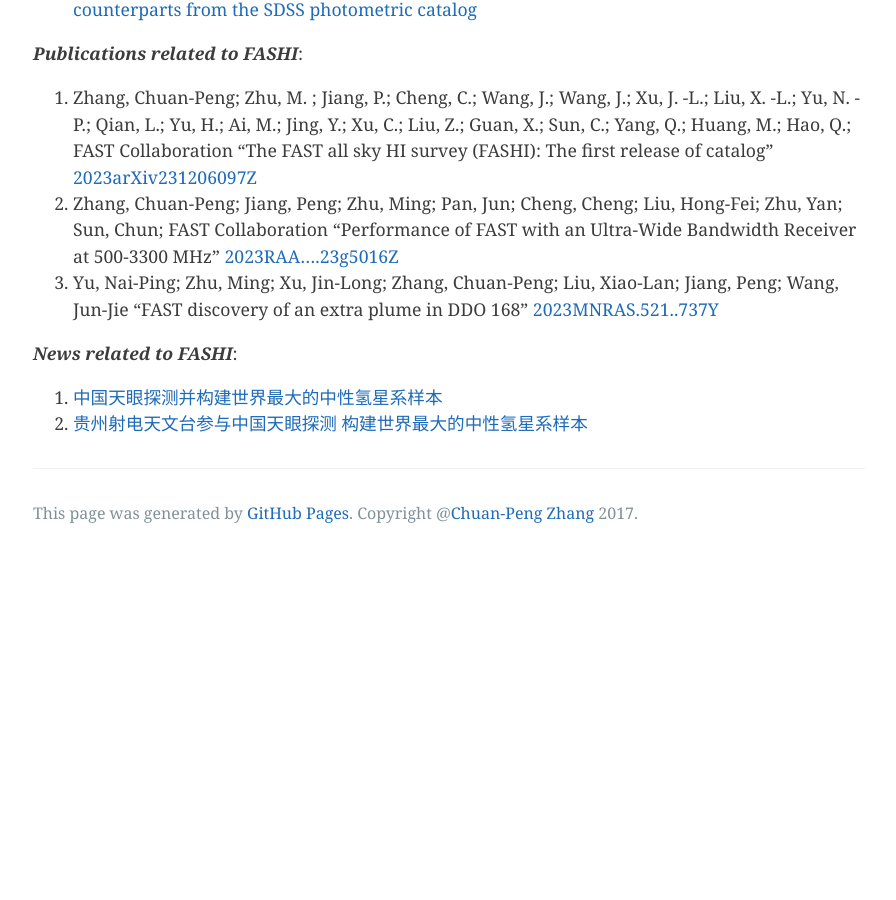
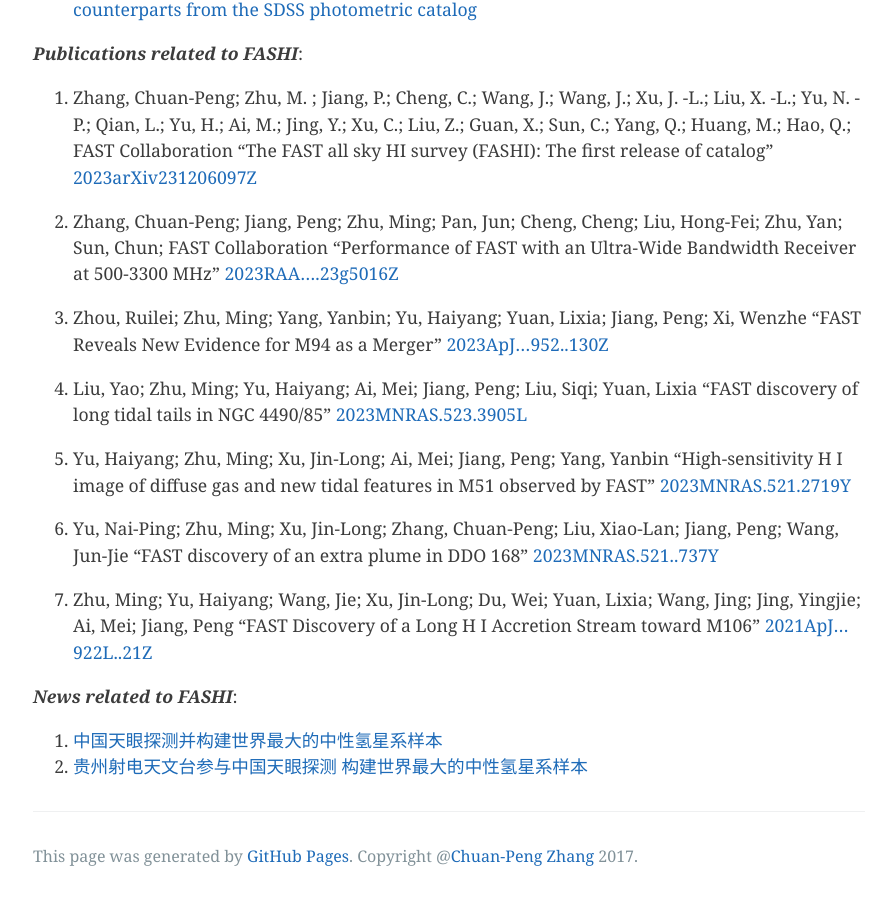
Before and after one commit to zcp521/zcp521.github.io, a Jekyll site: the page built from fashi.md, in a window 1280 px wide and 900 px high, scrolled down 3087 px. Shown: the whole window, without its empty margins (191-1087 px from the left). Built offline with Jekyll 4.4.1, drawn with Linux system fonts in a browser that asks for light colours; before the commit the page ends 3644 px from its top, so only the background shows below that.

Commit message:
Update fashi.md

```diff
--- a/fashi.md
+++ b/fashi.md
@@ -105,15 +105,33 @@
 
 ***Publications related to FASHI***:
 
-3. Zhang, Chuan-Peng; Zhu, M. ; Jiang, P.; Cheng, C.; Wang, J.; Wang, J.; Xu, J. -L.; Liu, X. -L.; Yu, N. -P.; Qian, L.; Yu, H.; Ai, M.; Jing, Y.; Xu, C.; Liu, Z.; Guan, X.; Sun, C.; Yang, Q.; Huang, M.; Hao, Q.; FAST Collaboration
+7. Zhang, Chuan-Peng; Zhu, M. ; Jiang, P.; Cheng, C.; Wang, J.; Wang, J.; Xu, J. -L.; Liu, X. -L.; Yu, N. -P.; Qian, L.; Yu, H.; Ai, M.; Jing, Y.; Xu, C.; Liu, Z.; Guan, X.; Sun, C.; Yang, Q.; Huang, M.; Hao, Q.; FAST Collaboration
 	"The FAST all sky HI survey (FASHI): The first release of catalog"
 	[2023arXiv231206097Z](https://ui.adsabs.harvard.edu/abs/2023arXiv231206097Z/abstract)
-2. Zhang, Chuan-Peng; Jiang, Peng; Zhu, Ming; Pan, Jun; Cheng, Cheng; Liu, Hong-Fei; Zhu, Yan; Sun, Chun; FAST Collaboration
+
+6. Zhang, Chuan-Peng; Jiang, Peng; Zhu, Ming; Pan, Jun; Cheng, Cheng; Liu, Hong-Fei; Zhu, Yan; Sun, Chun; FAST Collaboration
 	"Performance of FAST with an Ultra-Wide Bandwidth Receiver at 500-3300 MHz"
 	[2023RAA....23g5016Z](https://ui.adsabs.harvard.edu/abs/2023RAA....23g5016Z/abstract)
-1. Yu, Nai-Ping; Zhu, Ming; Xu, Jin-Long; Zhang, Chuan-Peng; Liu, Xiao-Lan; Jiang, Peng; Wang, Jun-Jie
+
+5. Zhou, Ruilei; Zhu, Ming; Yang, Yanbin; Yu, Haiyang; Yuan, Lixia; Jiang, Peng; Xi, Wenzhe
+	"FAST Reveals New Evidence for M94 as a Merger"
+	[2023ApJ...952..130Z](https://ui.adsabs.harvard.edu/abs/2023ApJ...952..130Z/abstract)
+
+4. Liu, Yao; Zhu, Ming; Yu, Haiyang; Ai, Mei; Jiang, Peng; Liu, Siqi; Yuan, Lixia
+	"FAST discovery of long tidal tails in NGC 4490/85"
+	[2023MNRAS.523.3905L](https://ui.adsabs.harvard.edu/abs/2023MNRAS.523.3905L/abstract)
+
+3. Yu, Haiyang; Zhu, Ming; Xu, Jin-Long; Ai, Mei; Jiang, Peng; Yang, Yanbin
+	"High-sensitivity H I image of diffuse gas and new tidal features in M51 observed by FAST"
+	[2023MNRAS.521.2719Y](https://ui.adsabs.harvard.edu/abs/2023MNRAS.521.2719Y/abstract)
+
+2. Yu, Nai-Ping; Zhu, Ming; Xu, Jin-Long; Zhang, Chuan-Peng; Liu, Xiao-Lan; Jiang, Peng; Wang, Jun-Jie
 	"FAST discovery of an extra plume in DDO 168"
 	[2023MNRAS.521..737Y](https://ui.adsabs.harvard.edu/abs/2023MNRAS.521..737Y/abstract)
+
+1. Zhu, Ming; Yu, Haiyang; Wang, Jie; Xu, Jin-Long; Du, Wei; Yuan, Lixia; Wang, Jing; Jing, Yingjie; Ai, Mei; Jiang, Peng
+	"FAST Discovery of a Long H I Accretion Stream toward M106"
+	[2021ApJ...922L..21Z](https://ui.adsabs.harvard.edu/abs/2021ApJ...922L..21Z/abstract)
 
 ***News related to FASHI***:
 
```
